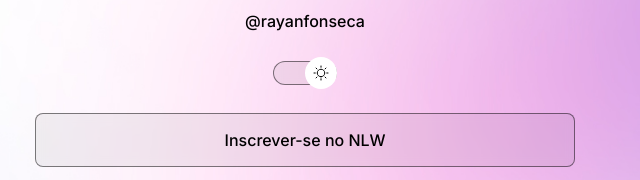
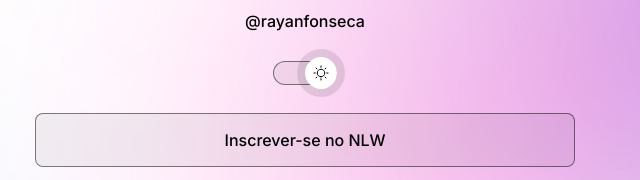
Before and after one commit to RayanFonseca/projetoRkct, a plain HTML site: page index.html in a window 1280 px wide. In both pictures the pointer is over the button 656 px from the left and 268 px from the top of the page. Shown: the part 195-375 px from the top of the page, 335-975 px from the left. Drawn offline with nearby package versions, Linux system fonts and the light colour scheme.

Commit message:
Highlight color switch

```diff
--- a/style.css
+++ b/style.css
@@ -80,6 +80,10 @@ body * {
 
 .light #switch button {
   left: calc(100% - 32px);
+}
+
+#switch button:hover{
+  outline: 8px solid var(--highlight-color);
 }
 
 #switch span {
@@ -167,3 +171,7 @@ footer {
     --bg-url: url(./assets/bg-desktop-light.jpg);
   }
 }
+/*animation*(opcao mais facil para criar o deslizar do botao)/
+@keyframes slide-in{
+
+}
```
